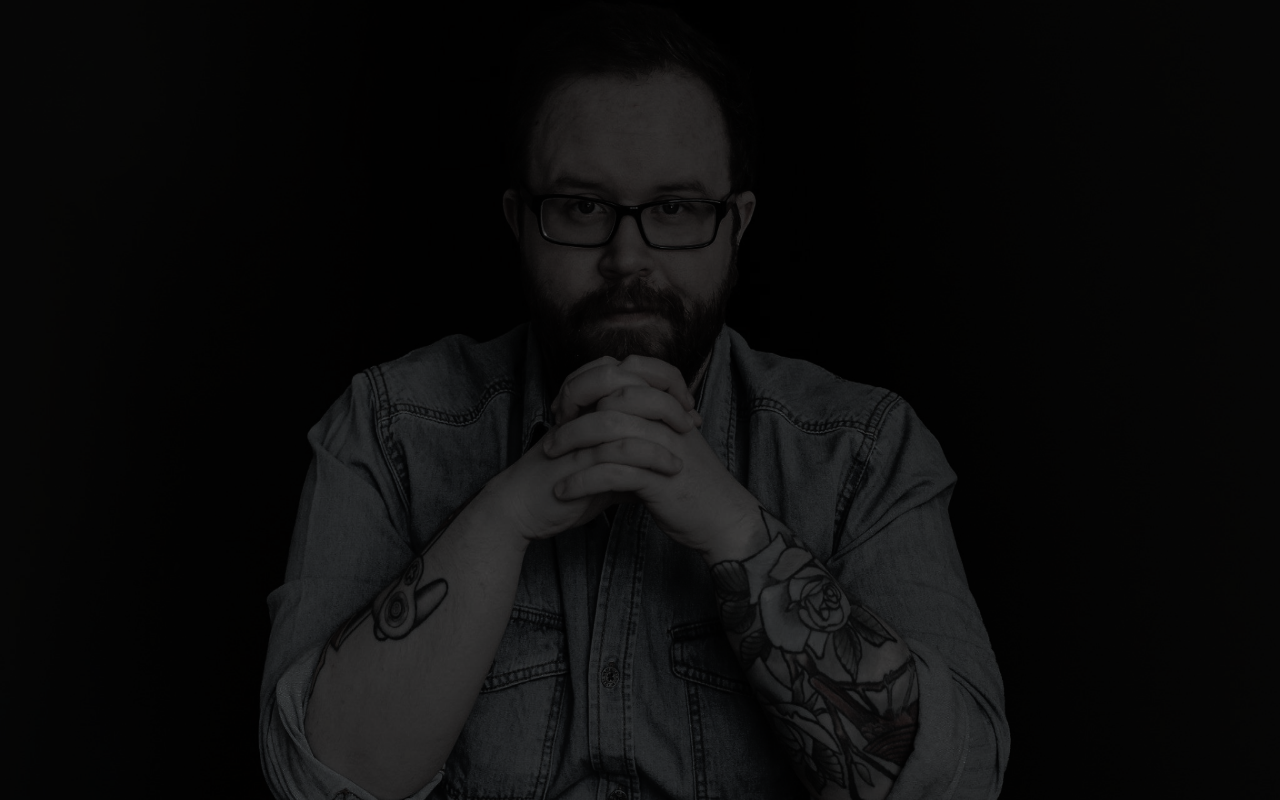
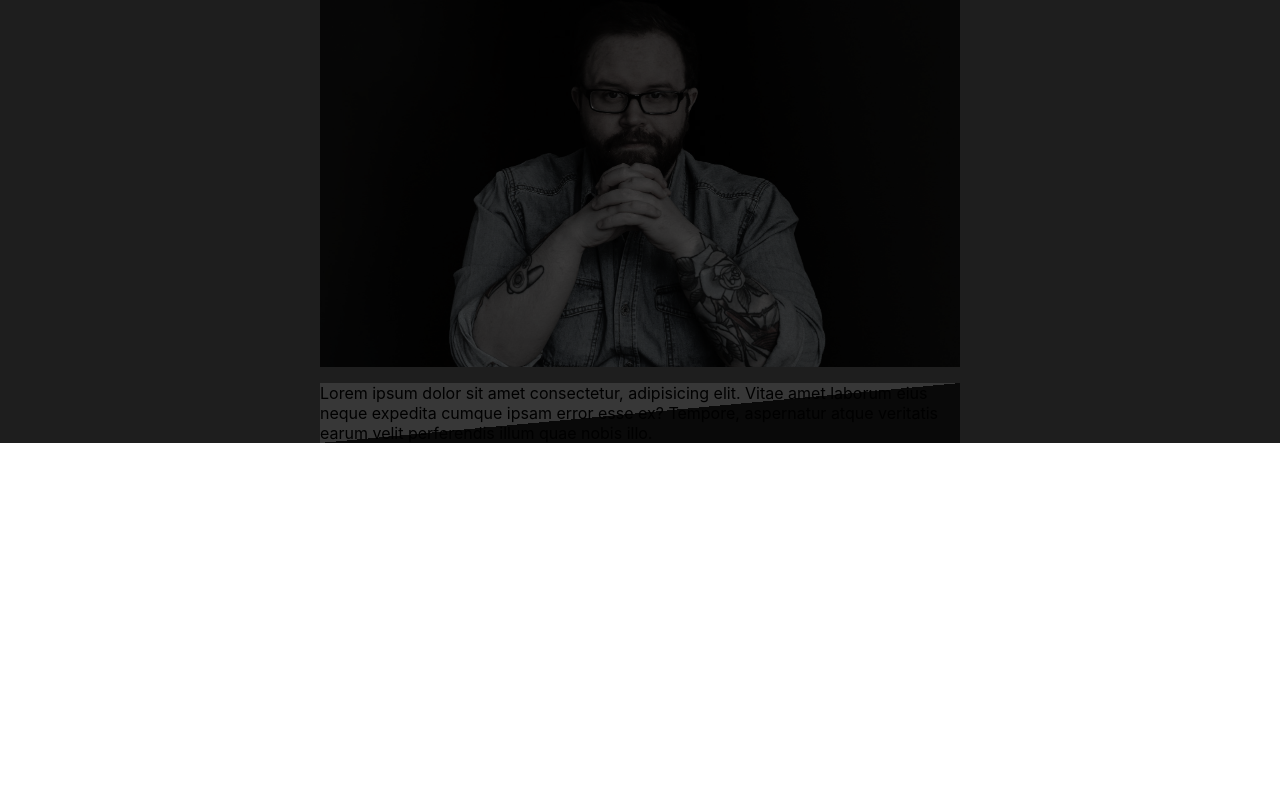
Before and after one commit to ryanlynch222/tommy-website, a React (Create React App) app in the folder tommy/: page / in a window 1280 px wide. Built offline with nearby package versions, Linux system fonts and the light colour scheme.

Commit message:
Made a second block under main photo on home

```diff
--- a/tommy/package.json
+++ b/tommy/package.json
@@ -3,6 +3,9 @@
   "version": "0.1.0",
   "private": true,
   "dependencies": {
+    "@emotion/react": "^11.10.8",
+    "@emotion/styled": "^11.10.8",
+    "@mui/material": "^5.12.3",
     "@testing-library/jest-dom": "^5.16.5",
     "@testing-library/react": "^13.4.0",
     "@testing-library/user-event": "^13.5.0",
@@ -10,6 +13,7 @@
     "@types/node": "^16.18.25",
     "@types/react": "^18.2.1",
     "@types/react-dom": "^18.2.2",
+    "mui": "^0.0.1",
     "react": "^18.2.0",
     "react-dom": "^18.2.0",
     "react-scripts": "5.0.1",
--- a/tommy/src/App.css
+++ b/tommy/src/App.css
@@ -3,9 +3,27 @@
 }
 
 .headshot {
-  position: absolute;
-  width: 100%;
-  height: 100%;
-  left: 0px;
-  top: 0px;
+  display: block;
+  width: 50%;
+  height: 50%;
+  margin-left: auto;
+  margin-right: auto;
 }
+
+.lorem {
+  display: block;
+  width: 50%;
+  height: 50%;
+  margin-left: auto;
+  margin-right: auto;
+}
+
+.clickableBackground {
+  display: block;
+  width: 50%;
+  height: 50%;
+  margin-left: auto;
+  margin-right: auto;
+  background: #090909;
+  background-image: linear-gradient(to bottom right, #373737 50%, transparent 50%);
+}
--- a/tommy/src/App.tsx
+++ b/tommy/src/App.tsx
@@ -1,5 +1,6 @@
 import React from 'react';
 import headshot from './images/ComebackPromo002 2.png';
+import Box from '@mui/material/Box';
 
 import './App.css';
 
@@ -9,7 +10,17 @@ function App() {
       <header className="App-header">
 
       </header>
+      <Box>
       <img className="headshot" src={headshot} alt="headshot" />
+      </Box>
+
+
+      <div className="clickableBackground">
+      <Box>
+        <p >Lorem ipsum dolor sit amet consectetur, adipisicing elit. Vitae amet laborum eius neque expedita cumque ipsam error esse ex? Tempore, aspernatur atque veritatis earum velit perferendis illum quae nobis illo.
+        </p>
+      </Box>
+      </div>
     </div>
   );
 }
```
Also changed, not shown: 1 other file (tests, documents, lock files or other folders).
